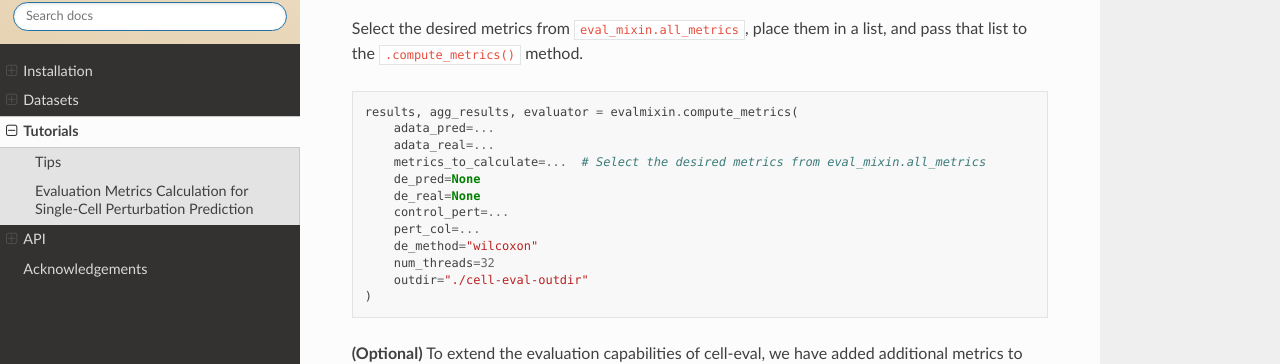
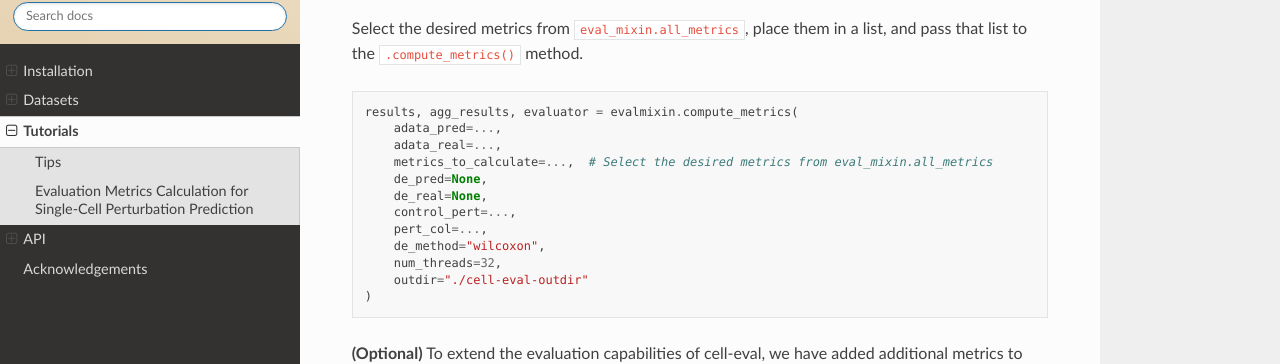
Before and after one commit to Peg-Wu/DeSCOPE, a Sphinx documentation site: the page built from docs/source/Tutorials.md, in a window 1280 px wide and 900 px high, scrolled down 2455 px. Shown: the part 139-503 px from the top of the window. Built offline with Sphinx 7.4.7 and the Read the Docs theme 3.1.0, drawn with Linux system fonts in a browser that asks for light colours.

Commit message:
🤡 Update readthedocs, nothing serious

````diff
--- a/docs/source/Tutorials.md
+++ b/docs/source/Tutorials.md
@@ -121,15 +121,15 @@ Select the desired metrics from `eval_mixin.all_metrics`, place them in a list,
 
 ```python
 results, agg_results, evaluator = evalmixin.compute_metrics(
-    adata_pred=...
-    adata_real=...
-    metrics_to_calculate=...  # Select the desired metrics from eval_mixin.all_metrics
-    de_pred=None
-    de_real=None
-    control_pert=...
-    pert_col=...
-    de_method="wilcoxon"
-    num_threads=32
+    adata_pred=...,
+    adata_real=...,
+    metrics_to_calculate=...,  # Select the desired metrics from eval_mixin.all_metrics
+    de_pred=None,
+    de_real=None,
+    control_pert=...,
+    pert_col=...,
+    de_method="wilcoxon",
+    num_threads=32,
     outdir="./cell-eval-outdir"
 )
 ```
````
